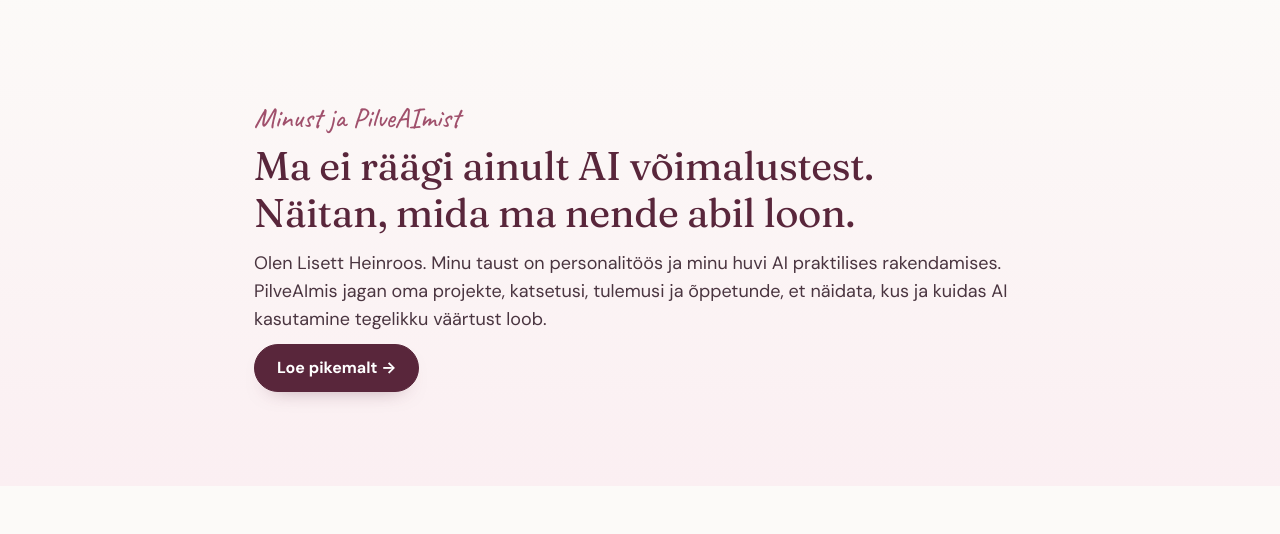
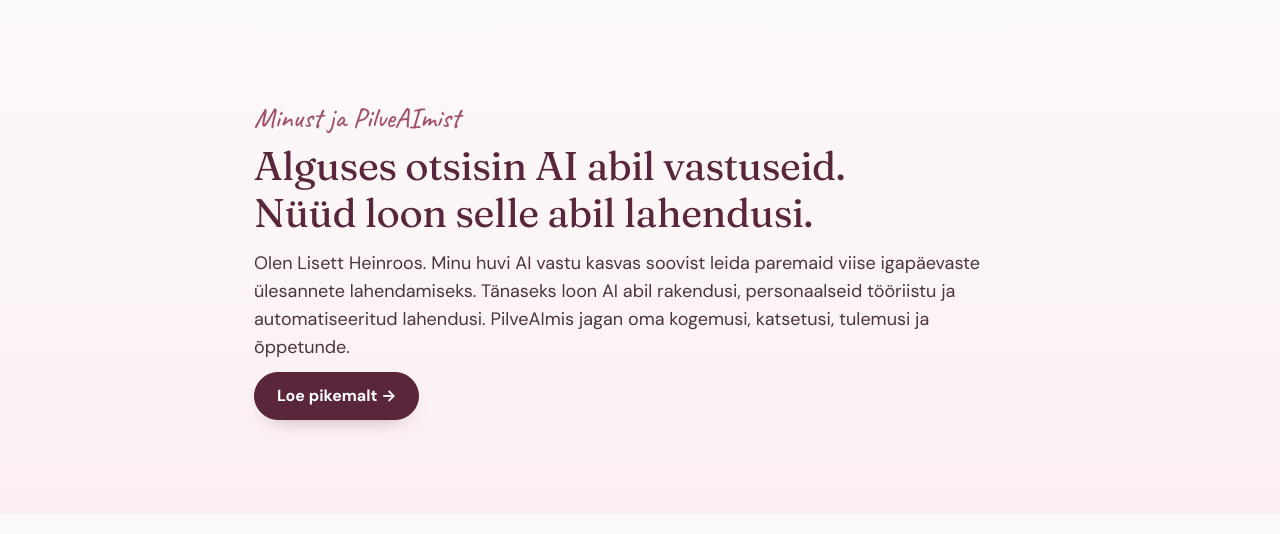
Before and after one commit to lisettheinroos/AI-teejuht, a plain HTML site: page index.html in a window 1280 px wide. Shown: the part 1643-2177 px from the top of the page. Drawn offline with Linux system fonts and the light colour scheme.

Commit message:
Esilehe Minust-ploki tekst, kolmas versioon
Co-Authored-By: Claude Sonnet 5.5 <noreply@anthropic.com>

```diff
--- a/index.html
+++ b/index.html
@@ -24,7 +24,7 @@
 <link rel="preconnect" href="https://fonts.googleapis.com">
 <link rel="preconnect" href="https://fonts.gstatic.com" crossorigin>
 <link href="https://fonts.googleapis.com/css2?family=Fraunces:opsz,wght@9..144,400;9..144,500;9..144,600&family=DM+Sans:wght@400;500;600;700&family=Caveat:wght@500;600&display=swap" rel="stylesheet">
-<link rel="stylesheet" href="assets/site.css?v=20261124n">
+<link rel="stylesheet" href="assets/site.css?v=20261124o">
 <script>
 (function(){var h=location.hash.slice(1);if(!h)return;
 var M={alusta:'juhend/pohitoed/#alusta',lingid:'juhend/pohitoed/#lingid',andmed:'juhend/pohitoed/#andmed',minuclaude:'seadistamine/',vordlus:'seadistamine/vordlus/',
@@ -124,8 +124,8 @@ if(M[h]&&M[h].charAt(0)!=='#')location.replace(M[h]);})();
 <section class="hm-about" aria-labelledby="minust-h">
   <div class="hm-about-in">
     <p class="hm-kicker">Minust ja PilveAImist</p>
-    <h2 id="minust-h" class="hm-about-t">Ma ei räägi ainult AI võimalustest. Näitan, mida ma nende abil loon.</h2>
-    <p class="hm-about-p">Olen Lisett Heinroos. Minu taust on personalitöös ja minu huvi AI praktilises rakendamises. PilveAImis jagan oma projekte, katsetusi, tulemusi ja õppetunde, et näidata, kus ja kuidas AI kasutamine tegelikku väärtust loob.</p>
+    <h2 id="minust-h" class="hm-about-t">Alguses otsisin AI abil vastuseid. Nüüd loon selle abil lahendusi.</h2>
+    <p class="hm-about-p">Olen Lisett Heinroos. Minu huvi AI vastu kasvas soovist leida paremaid viise igapäevaste ülesannete lahendamiseks. Tänaseks loon AI abil rakendusi, personaalseid tööriistu ja automatiseeritud lahendusi. PilveAImis jagan oma kogemusi, katsetusi, tulemusi ja õppetunde.</p>
     <p><a class="btn" href="minust/"><b>Loe pikemalt →</b></a></p>
   </div>
 </section>
```
